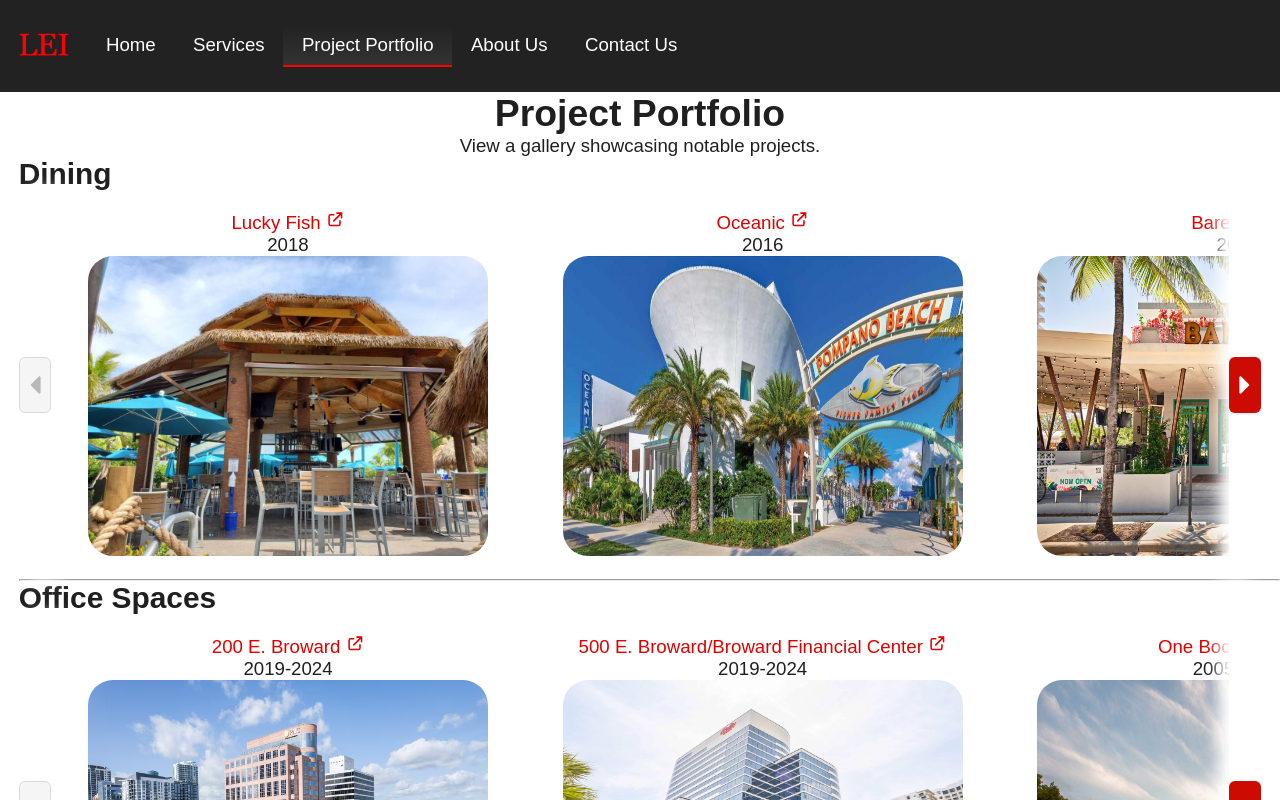
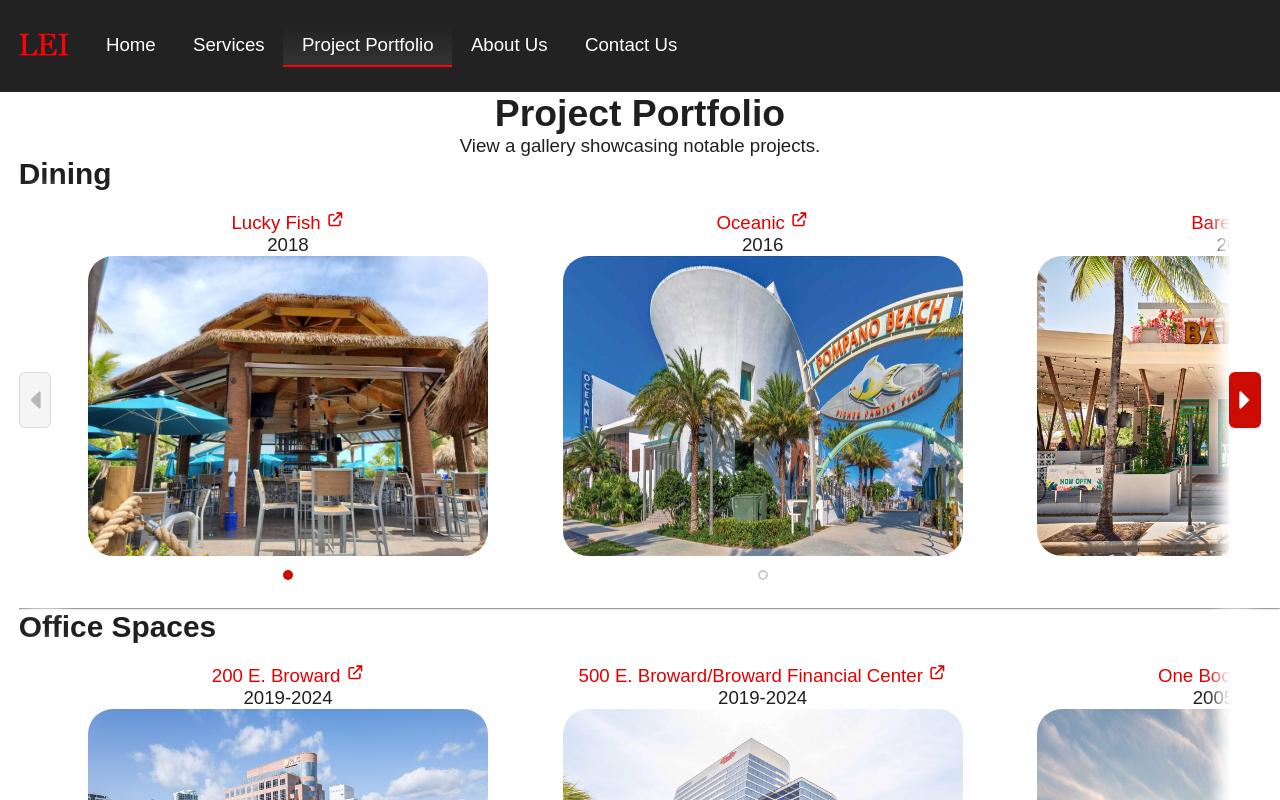
Before and after one commit to arifire21/Loucks-Engineering-Site, a Next.js app: page /portfolio in a window 1280 px wide. Shown: the top 800 px of the page. Built offline with nearby package versions, Linux system fonts and the light colour scheme; a web font is replaced by a local one.

Commit message:
added dots to row caro

```diff
--- a/components/simple-portfolio/row-carousel.jsx
+++ b/components/simple-portfolio/row-carousel.jsx
@@ -138,6 +138,7 @@
                                         :
                                         <div className='portfolio-img-placeholder'>No image available</div>
                                     }
+                                    <div className={`row-dot ${index === imgIndex ? 'row-dot-active' : ''}`}></div>
                                 </div>
                             )}
                         </div>
--- a/styles/globals.scss
+++ b/styles/globals.scss
@@ -257,6 +257,7 @@
   flex-direction: row;
   overflow-x: scroll !important;
   scroll-behavior: smooth;
+  height: fit-content;
 }
 
 .credit-tooltip {
@@ -324,6 +325,21 @@
 }
 
 .p-name { text-align: center;}
+
+.row-dot {
+  margin: 0.5rem 0;
+  width: 10px !important;
+  height: 10px !important;
+  background-color: transparent;
+  border: 2px solid #ccc;
+  border-radius: 50%;
+  transition: all 0.5s;
+}
+
+.row-dot-active {
+  background-color: variables.$branding_red;
+  border-color: variables.$branding_red;
+}
 
 .tbd {
   font-weight: bold;
```
